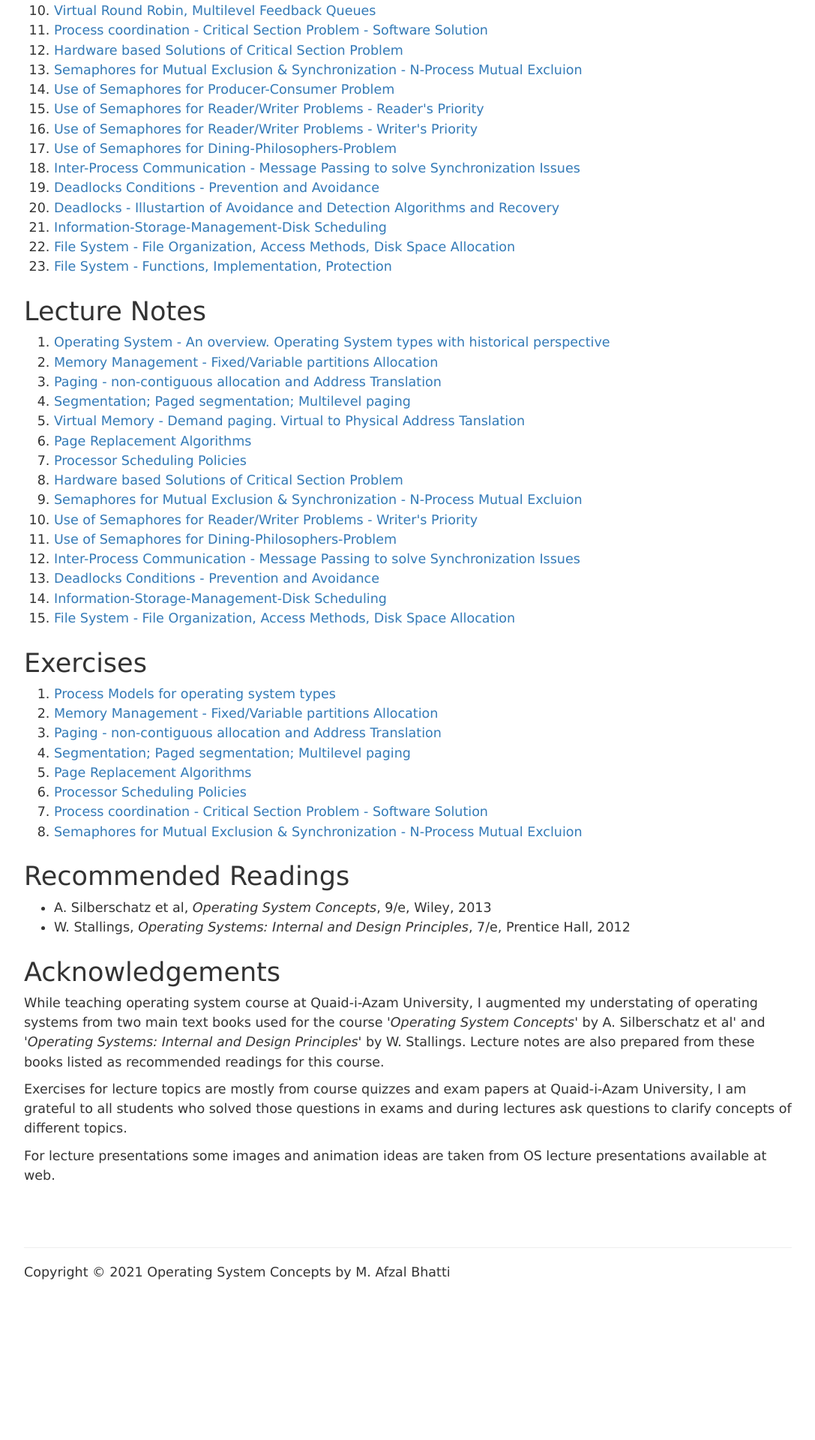
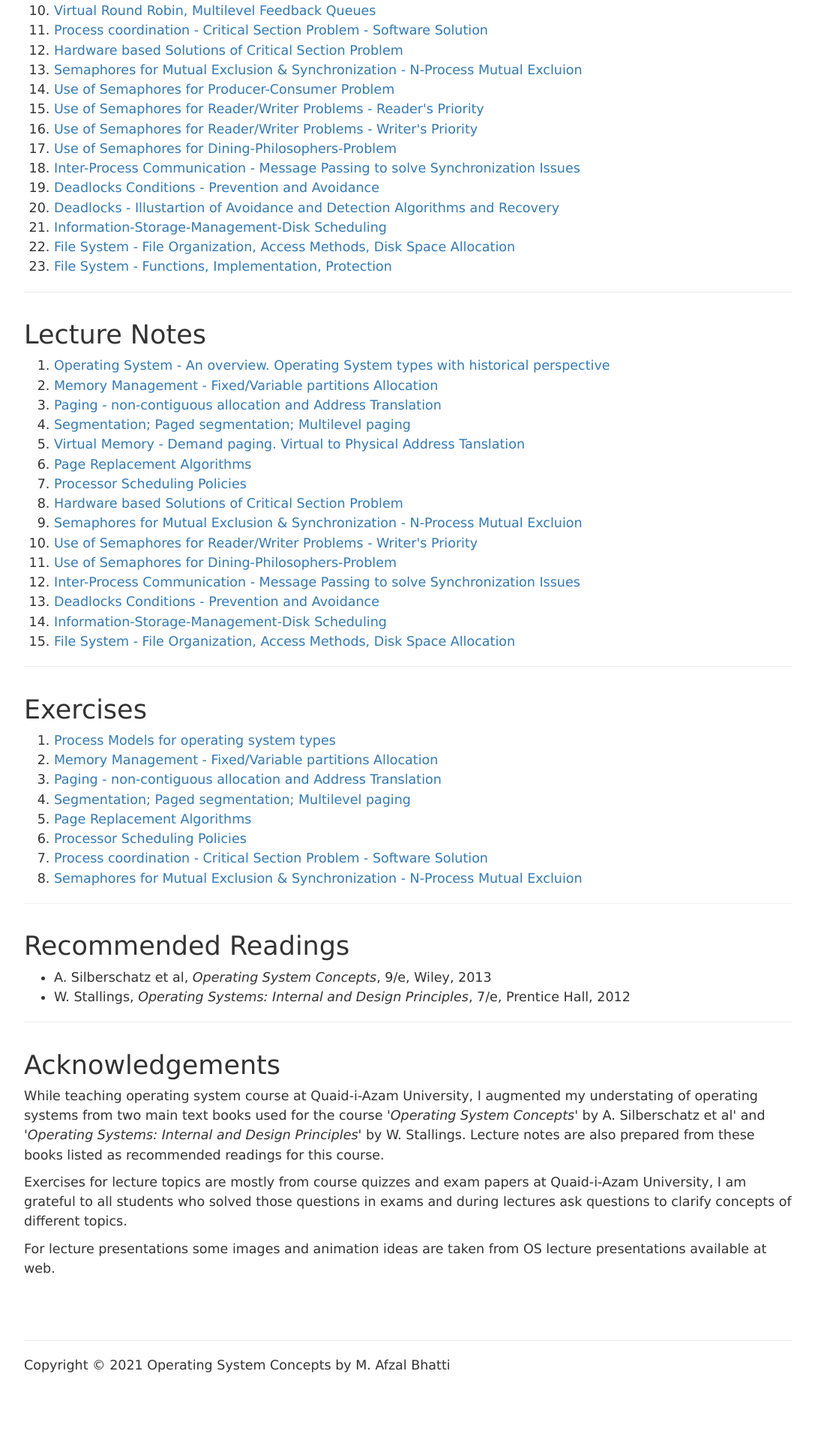
Before and after one commit to CS-Concepts-hub/Operating-Systems-Concepts, a Jekyll site: the page built from index.html, in a window 1280 px wide. Shown: the part 984-2904 px from the top of the page at 75% size, without its empty margins (96-1183 px from the left). Built offline with Jekyll 4.4.1, drawn with Linux system fonts in a browser that asks for light colours; before the commit the page ends 2780 px from its top, so only the background shows below that.

Commit message:
Update index.html

```diff
--- a/index.html
+++ b/index.html
@@ -38,6 +38,7 @@ weight: 0
 			{% endif %}
 			{% endfor %}
 		</ol>
+		<hr>
 		<h2 class="title" id="notes">Lecture Notes</h2>
 		<ol>
 			{% for lecture in site.data.all.lectures %}
@@ -46,6 +47,7 @@ weight: 0
 			{% endif %}
 			{% endfor %}
 		</ol>
+		<hr>
 		<h2 class="title" id="exercises">Exercises</h2>
 
 		<ol>
@@ -59,14 +61,14 @@ weight: 0
 
 
 
-
+		<hr>
 		<h2 class="title">Recommended Readings</h2>
 		<ul>
 			<li>A. Silberschatz et al, <i>Operating System Concepts</i>,  9/e, Wiley, 2013</li>
 			<li>W. Stallings, <i>Operating Systems:  Internal and Design Principles</i>, 7/e, Prentice Hall, 2012</li>
 		</ul>
 
-
+		<hr>
 		<h2 class="title">Acknowledgements</h2>
 
 		<p>While teaching operating system course at Quaid-i-Azam University, I augmented my understating of operating systems from two main text books used for the course '<i>Operating System Concepts</i>' by A. Silberschatz et al' and  '<i>Operating Systems: Internal and Design Principles</i>' by W. Stallings. Lecture notes are also prepared from these books listed as recommended readings for this course.</p>
```
